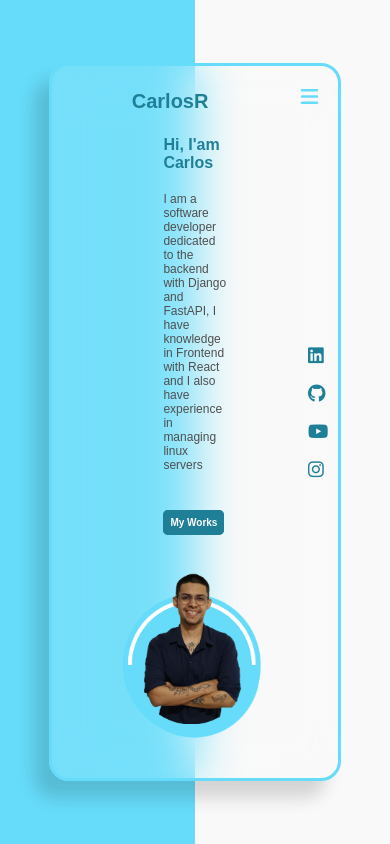
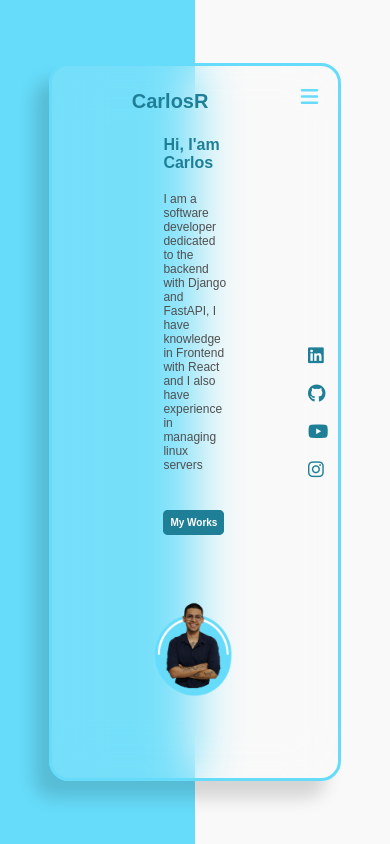
Before and after one commit to carlospe23/portafolio_cr, a plain HTML site: page index.html in a window 390 px wide. Drawn offline with Linux system fonts and the light colour scheme.

Commit message:
re master imagen

```diff
--- a/css/styles.css
+++ b/css/styles.css
@@ -357,7 +357,7 @@
     }
 
     .hero .content .div-img {
-        width: 180px;
+        width: 100px;
     }
 
 
```
